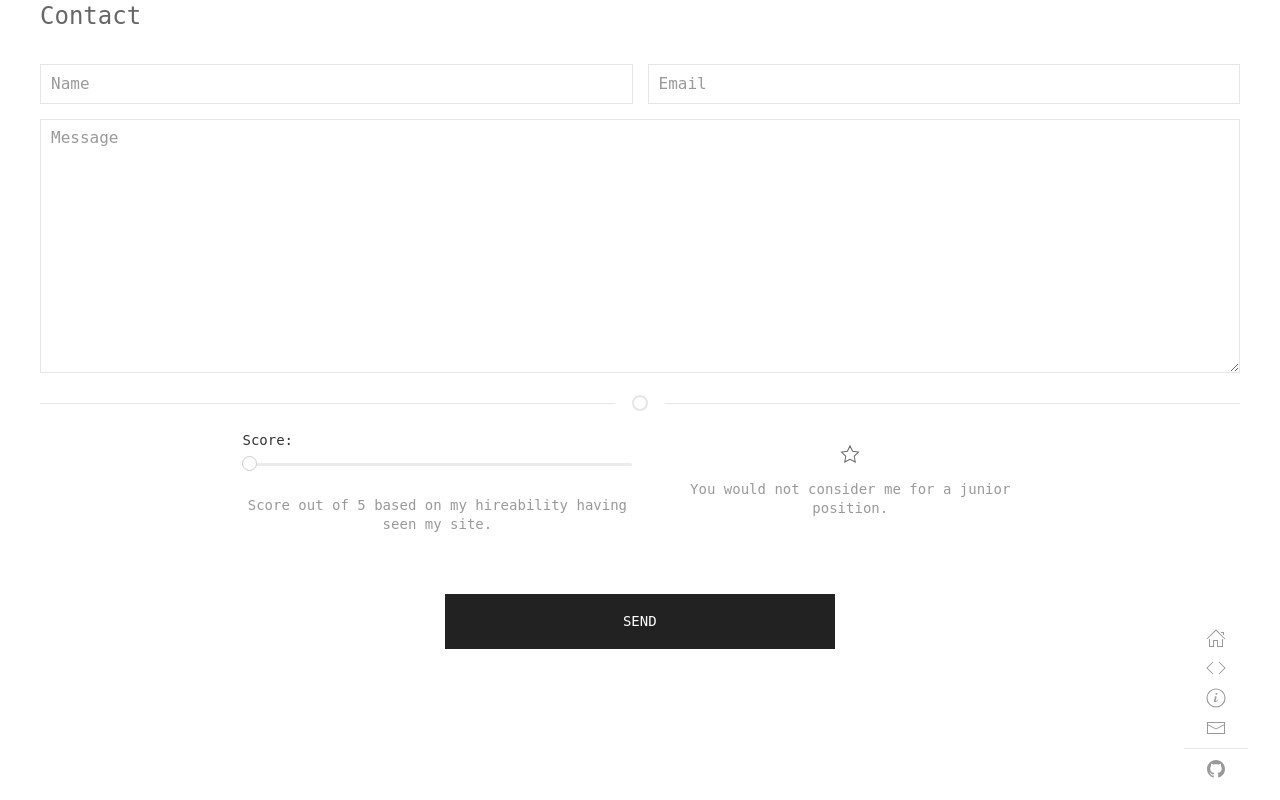
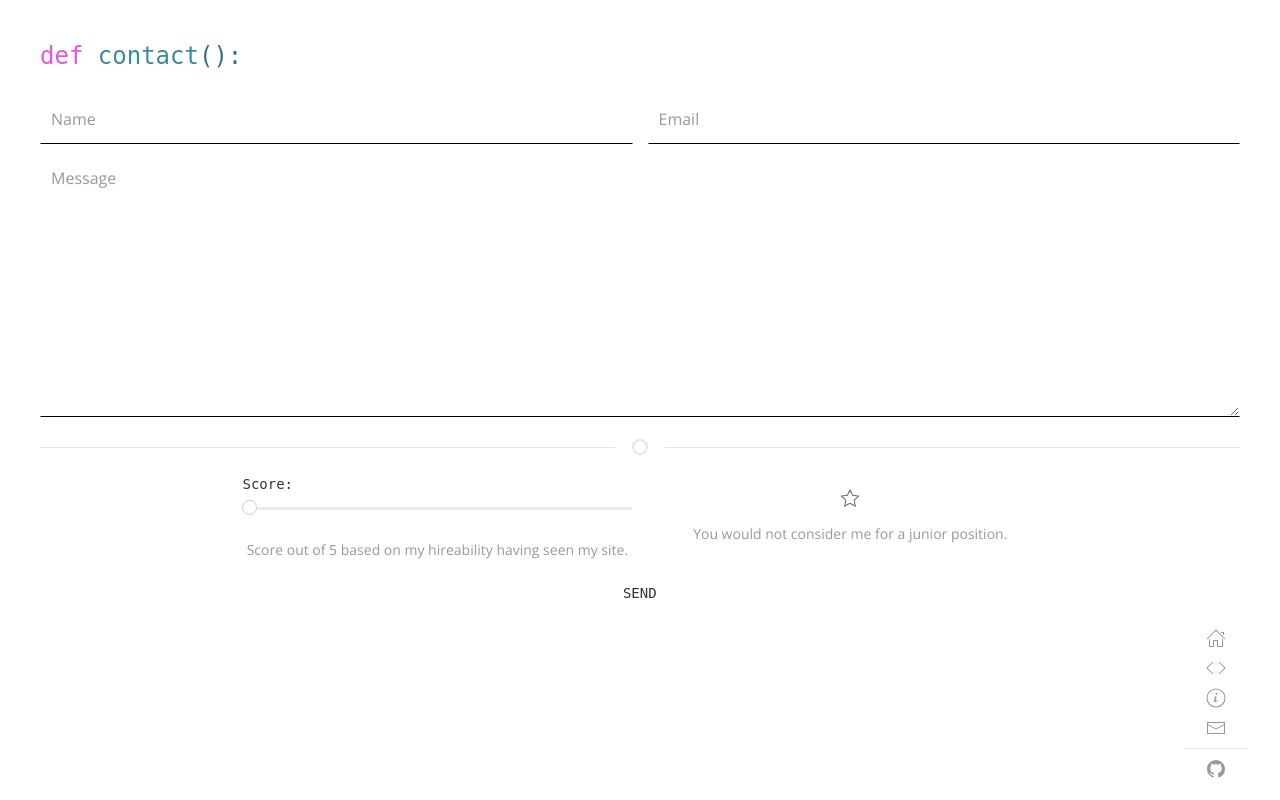
Before and after one commit to todaatsushi/atsushi.dev, a Django app: template home/templates/home/contact.html in a window 1280 px wide. Run offline with Django 3.2, Linux system fonts and the light colour scheme; the template is opened without the code that fills it: values that come from a table or form of the project are taken from there, others are empty; some libraries are stand-ins or nearby versions; some web fonts are replaced.

Commit message:
finished contact page

```diff
--- a/home/static/home/css/desktop/contact.css
+++ b/home/static/home/css/desktop/contact.css
@@ -1,6 +1,26 @@
 .border {
     border: 1px solid navy;
 }
+
+#contact-main {
+    height: 100%;
+    width: 100%;
+}
+
+.message-field {
+    border-bottom: 1px solid black;
+    padding-bottom: 10px;
+}
+
+#contact-main:after {
+    background: linear-gradient(to right, #bcbcbc 25%,#ffcd02 25%, #ffcd02 50%, #e84f47 50%, #e84f47 75%, #65c1ac 75%);
+    position: absolute;
+    content: '';
+    height: 4px;
+    bottom: 0;
+    left: 0;
+    top: 0;
+  }
 
 .score {
     display: none;
@@ -19,9 +39,6 @@
     margin-bottom: 1rem;
 }
 
-.score-help {
-    /* border: 1px solid skyblue; */
-}
 
 .score-parent {
     width: 100%;
--- a/home/static/home/css/desktop/home.css
+++ b/home/static/home/css/desktop/home.css
@@ -3,7 +3,6 @@
     width: 100%;
     min-height: 85vh;
     /* border: 1px dashed blue; */
-    width: 100%;
     margin-top: 10px;
 }
 
--- a/home/templates/home/contact.html
+++ b/home/templates/home/contact.html
@@ -15,19 +15,20 @@
 {% endblock %}
 
 {% block main %}
+    <section id="contact-main" class="uk-container uk-margin-medium-top">
         {% if messages %}
             {% for message in messages %}
                 <div class="uk-alert-success">
                     <button class="uk-alert-close" type="button" uk-close></button>
-                <h3 class="uk-text-center uk-text-success">Success!</h3>
-                <p class="uk-text-center">{{ message.message }}</p>
+                    <h3 class="uk-text-center uk-text-success serif">Success!</h3>
+                    <p class="uk-text-center serif">{{ message.message }}</p>
                 </div>
             {% endfor %}
         {% endif %}
 
     <form method="post" class="uk-margin-large uk-grid-small" uk-grid>
         {% csrf_token %}
-        <legend class="uk-legend">Contact</legend>
+        <legend class="uk-legend"> <span class="reserved">def</span> <span class="function">contact</span><span class="brackets">():</span></legend>
         <div class="uk-width-1-1">
             {{ form.non_field_errors }}
 
@@ -42,7 +43,7 @@
                 <div class="uk-width-1-3@s">
                     <label for="{{ field.id_for_label }}" class="uk-form-label">{{ field.label|capfirst }}:</label>
                     <input class="uk-range" type="range" value="1" min="1" max="5" step="1" required id="id_score" name="score" onchange="adjustScore(value)">
-                    <p class="uk-text-meta uk-text-center">{{ field.help_text }}</p>
+                    <p class="uk-text-meta uk-text-center serif">{{ field.help_text }}</p>
                 </div>
                 <div class="uk-width-1-3@s">
                     {% for i in 5|loop_nums %}
@@ -53,7 +54,7 @@
                                 {% endfor %}
                             </div>
                             <div class="score-help">
-                                <p class="uk-text-meta uk-text-center ">
+                                <p class="uk-text-meta uk-text-center serif">
                                     {% if i == 1 %}
                                         You would not consider me for a junior position.
                                     {% elif i == 2 %}
@@ -74,21 +75,48 @@
 
             {% elif field.label == 'Message' %}
                 <div class="uk-form-controls uk-width-1-1">
-                    {{ field|add_class:'uk-textarea' }}
+                    {{ field|add_class:'uk-textarea uk-form-blank serif message-field' }}
                     <hr class="uk-divider-icon">
                 </div>
             {% else %}
                 <div class="uk-form-controls uk-width-1-2@s">
-                    {{ field|add_class:'uk-input'}}
+                    {{ field|add_class:'uk-input uk-form-blank serif message-field'}}
                 </div>
             {% endif %}
         {% endfor %}
 
         <div class="uk-width-1-3"></div>
-        <div class="uk-width-1-3">
-            <input type="submit" value="Send" class="uk-button uk-button-secondary uk-button-large uk-width-1-1 uk-margin-medium-top">
+        <div class="uk-width-1-3 uk-margin-small-top">
+            <input type="submit" value="Send" class="uk-button uk-button-text uk-button-large uk-width-1-1 uk-margin-small-top uk-margin-medium-bottom">
         </div>
         <div class="uk-width-1-3"></div>
-    </form>
+
+    </section>
 
 {% endblock %}
+
+<form method="post" class="uk-grid-small uk-form-horizontal uk-margin-large border" uk-grid>
+    {% csrf_token %}
+    <div class="uk-width-1-1">
+        {{ form.non_field_errors }}
+
+        {% for field in form %}
+            {{ field.errors }}
+        {% endfor %}
+    </div>
+    <div class="uk-width-1-1 border uk-flex uk-flex-center">
+        <div class="uk-form-controls uk-width-1-2@s">
+            {{ form.name|add_class:'uk-input uk-form-blank uk-margin-medium serif'}}
+        </div>
+        <div class="uk-form-controls uk-width-1-2@s">
+            {{ form.email|add_class:'uk-input uk-form-blank uk-margin-medium serif'}}
+        </div>
+    </div>
+    <div class="uk-form-controls uk-width-1-1@s">
+        {{ form.message|add_class:'uk-textarea uk-form-blank uk-margin-medium serif'}}
+    </div>
+    <div class="uk-form-controls uk-width-1-1@s">
+        <input type="submit" value="Submit" class="uk-margin-small-left serif uk-button uk-button-text">
+    </div>
+
+</form>
```
Lines whose indentation alone changed are shown as unchanged.
